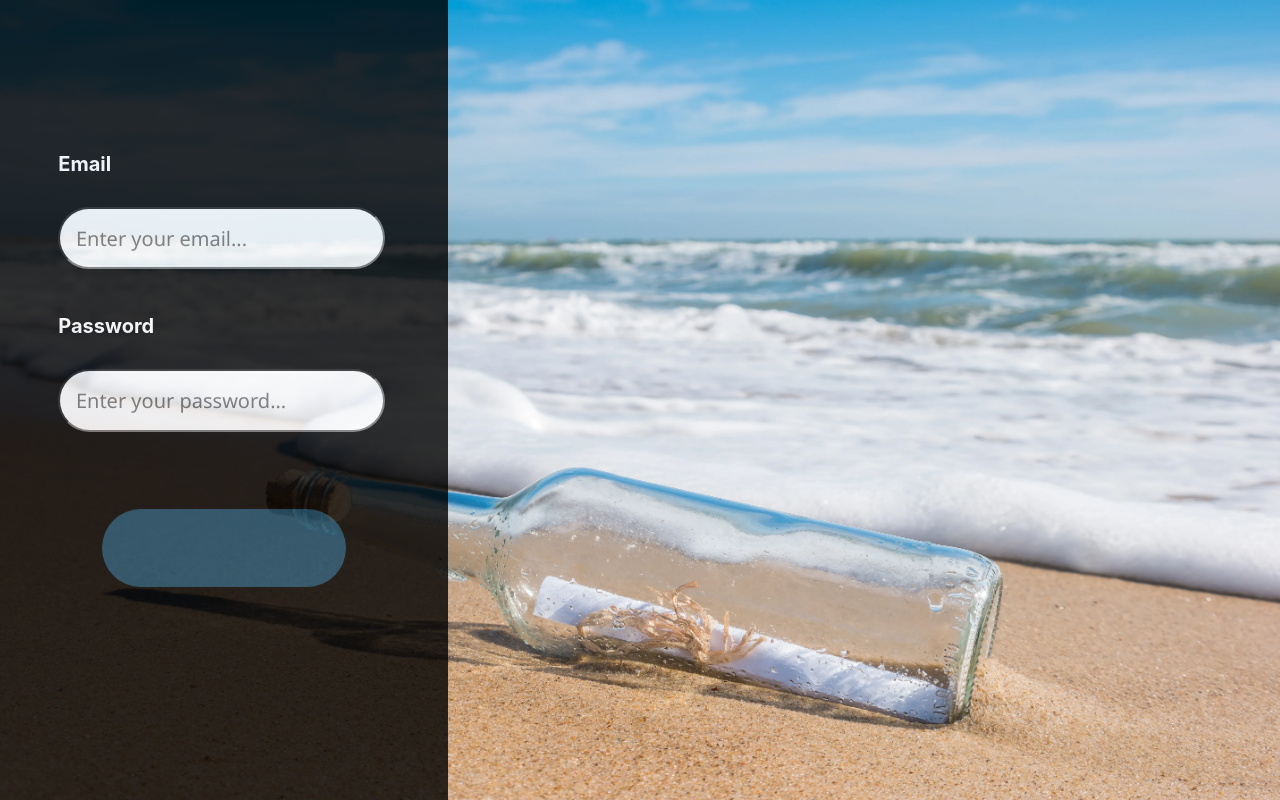
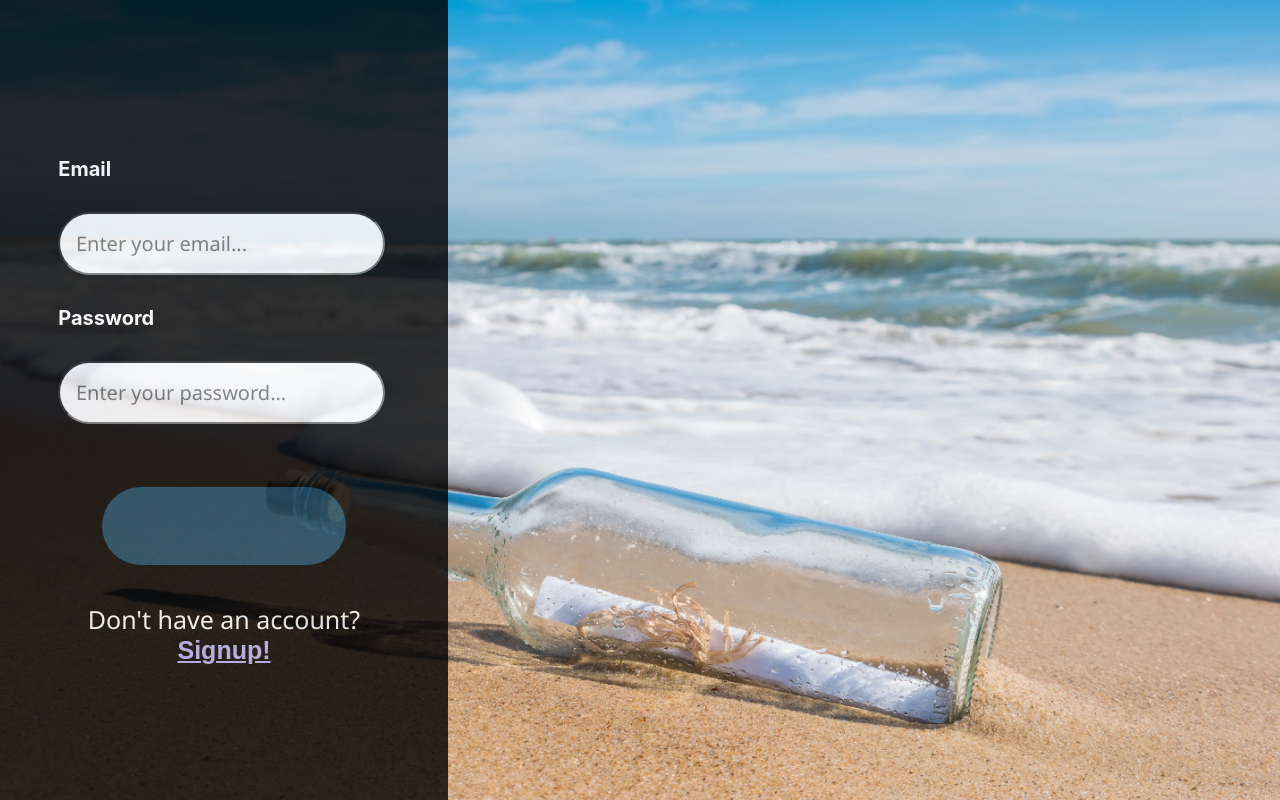
Before and after one commit to DannyHayek/time-capsule-client, a React (Create React App) app: page /authPage in a window 1280 px wide. Built offline with nearby package versions, Linux system fonts and the light colour scheme.

Commit message:
Completed structure and style for login part of auth page

```diff
--- a/src/components/auth/AlterAuth.jsx
+++ b/src/components/auth/AlterAuth.jsx
@@ -3,7 +3,8 @@ import React from 'react'
 const AlterAuth = () => {
   return (
     <div>
-        <h1>Alter auth</h1>
+        <p className='auth-change-text font'>Don't have an account?</p>
+        <button className='auth-change-link'>Signup!</button>
     </div>
   )
 }
--- a/src/pages/AuthPage/AuthPage.css
+++ b/src/pages/AuthPage/AuthPage.css
@@ -23,6 +23,7 @@
 .auth-form {
     width: 100%;
     padding-left: 13%;
+    margin-bottom: 4%;
 }
 
 .auth-label {
@@ -40,7 +41,7 @@
     padding: 3.5%;
     font-size: calc(15px + 0.390625vw);
     margin-top: 5%;
-    margin-bottom: 5%;
+    margin-bottom: 2%;
 }
 
 .auth-label-input-div {
@@ -52,5 +53,25 @@
     height: 5rem;
     border-radius: 60px;
     font-size: calc(30px + 0.390625vw);
-    margin: 12%;
+    margin: 8%;
 }
+
+.auth-change-link {
+  background: none;
+  text-decoration: underline;
+  font-weight: bold;
+  border: none;
+  font-size: calc(20px + 0.390625vw);
+  color: #B2B3F6;
+}
+
+.auth-change-link:hover {
+  cursor: pointer;
+  text-decoration: none;
+  color: #4345ac;
+}
+
+.auth-change-text {
+    color: white;
+    font-size: calc(20px + 0.390625vw);
+}
```
